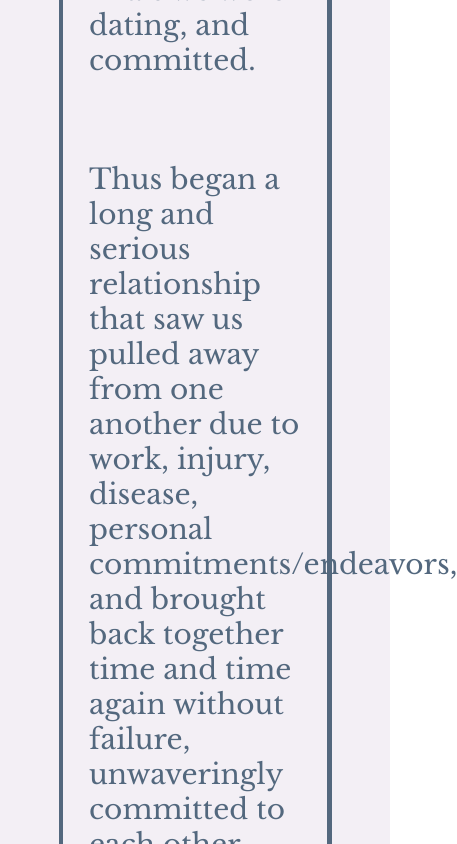
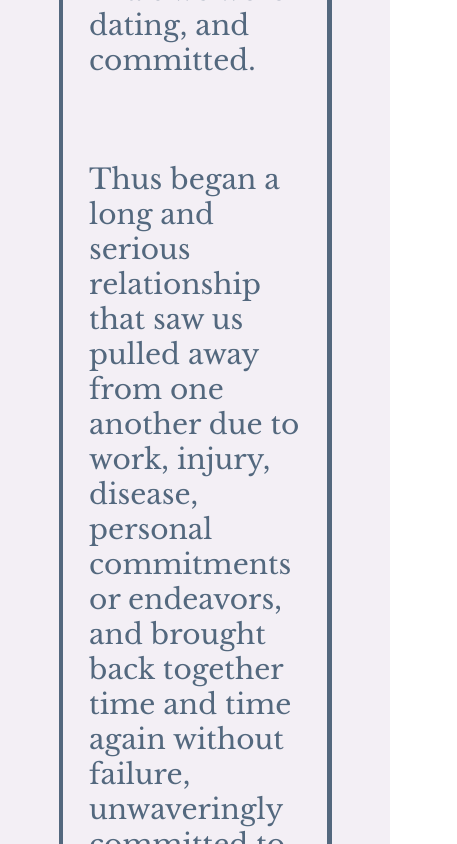
Before and after one commit to crsullivan/crawlivan, a React (Create React App) app: page / in a window 390 px wide. Shown: the part 2580-3424 px from the top of the page, 457 px wide, since content can reach past the window. Built offline with nearby package versions, Linux system fonts and the light colour scheme.

Commit message:
Fixes mobile rendering issue on home page

```diff
--- a/src/Components/Home.js
+++ b/src/Components/Home.js
@@ -17,7 +17,7 @@ function Home() {
                     We met in fall of 2012 at Northern Arizona University, the college we were both attending. Somehow, we managed to share two classes that semester, without having the same major, or even being in the same department. We quickly felt drawn toward one another, and spent much of our time in these two classes together. Shortly after, we began studying for these classes together during our free time as well, and before that semester's finals we were dating, and  committed.
                 </p>
                 <p>
-                    Thus began a long and serious relationship that saw us pulled away from one another due to work, injury, disease, personal commitments/endeavors, and brought back together time and time again without failure, unwaveringly committed to each other and where we were headed both individually and in tandem.
+                    Thus began a long and serious relationship that saw us pulled away from one another due to work, injury, disease, personal commitments or endeavors, and brought back together time and time again without failure, unwaveringly committed to each other and where we were headed both individually and in tandem.
                 </p>
                 <p>
                     After nine years, Connor would propose to Kelsey on Lake Pleasant, while kayaking together on a planned vacation to Peoria, AZ. Only after would he realize the name of the location on the lake where he popped the question - Honeymoon Cove. He was simply waiting for what felt like the right time, and had the ring on him without fail since purchasing it at the Tucson Gem and Mineral show a few months prior. Kelsey said yes, and immediatley began putting into action what she had been planning for years. The couple would then pick a venue, and the rest is well, fairly recent history.
```
